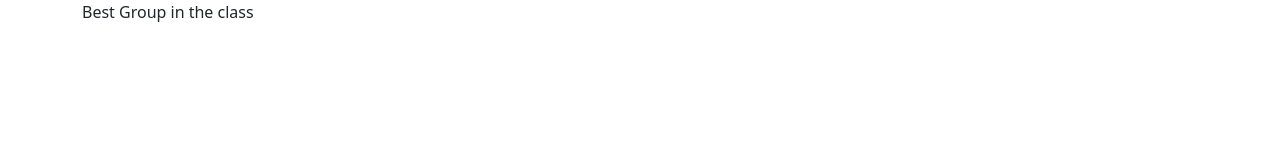
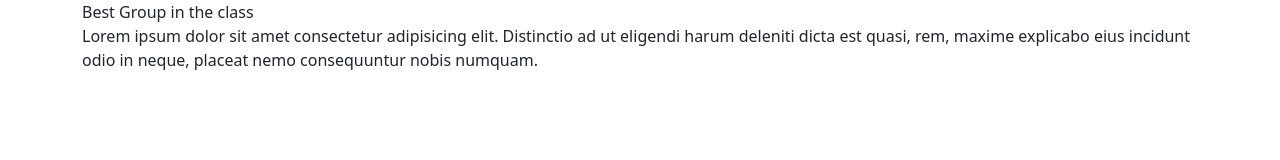
Before and after one commit to CSaintus/Manager.2, a plain HTML site: page manager.2/index.html in a window 1280 px wide. Drawn offline with nearby package versions, Linux system fonts and the light colour scheme.

Commit message:
latincode

```diff
--- a/manager.2/index.html
+++ b/manager.2/index.html
@@ -12,6 +12,7 @@
 
             <div class="col">Best Group in the class</div>
         </div>
+        <p> Lorem ipsum dolor sit amet consectetur adipisicing elit. Distinctio ad ut eligendi harum deleniti dicta est quasi, rem, maxime explicabo eius incidunt odio in neque, placeat nemo consequuntur nobis numquam.</p>
 
 
 
```
